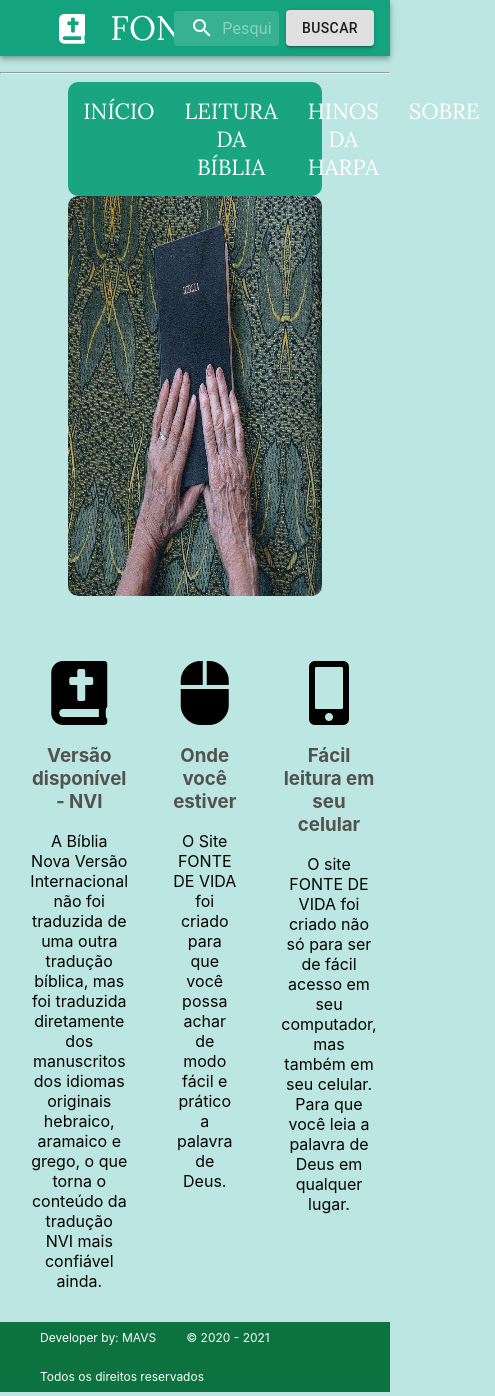
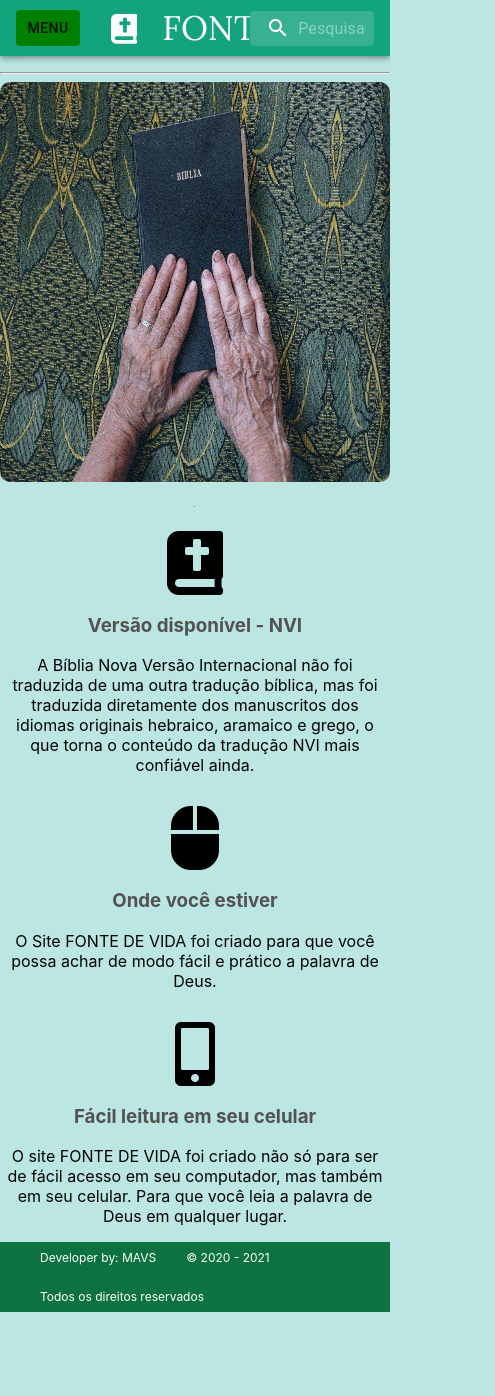
Before and after one commit to MarcoVercosa/proj-biblia, a React (Create React App) app in the folder client/: page / in a window 390 px wide. Shown: the whole page, 495 px wide, since content can reach past the window. After the commit the page ends 1316 px from the top, so only its background shows below. Built offline with nearby package versions, Linux system fonts and the light colour scheme.

Commit message:
Mobile 80%

```diff
--- a/client/src/App.css
+++ b/client/src/App.css
@@ -0,0 +1,3 @@
+.App{
+    width: 100%;
+}
--- a/client/src/components/article/article.css
+++ b/client/src/components/article/article.css
@@ -1,4 +1,4 @@
-.article-article{
+.artigo-article{
     display: flex;
     flex-direction: row;
     justify-content: center;
@@ -10,18 +10,17 @@
     gap: 15px;
 }
 
-.article-article h3{
+.artigo-article h3{
     color: rgb(82, 82, 82)
 
 }
 
-.article-article p{
+.artigo-article p{
     color: rgb(4, 4, 4)
 }
 
-.article-um, .article-dois, .article-tres{
-    transition: all 700ms ease;
-    border-radius: 25px;
+.artigo-article-div-um, .artigo-article-div-dois, .artigo-article-div-tres{
+
     width: 500px;
     padding: 15px;
 }
--- a/client/src/components/article/article.js
+++ b/client/src/components/article/article.js
@@ -5,10 +5,10 @@ export default function Article() {
 
     return (
 
-        <article className="article-article">
+        <article className="artigo-article">
             <hr></hr>
 
-            <div className="article-um">
+            <div className="artigo-article-div-um">
 
                 <span><i className="fas fa-bible fa-4x"> </i></span>
                 <h3>Versão disponível - NVI</h3>
@@ -17,7 +17,7 @@ export default function Article() {
                 aramaico e grego, o que torna o conteúdo da tradução NVI mais confiável ainda.</p>
             </div>
 
-            <div className="article-dois">
+            <div className="artigo-article-div-dois">
 
                 <span><i className="fas fa-mouse fa-4x" ></i></span>
                 <h3>Onde você estiver</h3>
@@ -26,7 +26,7 @@ export default function Article() {
                 </p>
             </div>
 
-            <div className="article-tres">
+            <div className="artigo-article-div-tres">
                 <span><i className="fas fa-mobile-alt fa-4x"></i></span>
                 <h3>Fácil leitura em seu celular</h3>
                 <p>O site FONTE DE VIDA foi criado não só para ser de fácil acesso em seu computador,
--- a/client/src/components/header/header.css
+++ b/client/src/components/header/header.css
@@ -0,0 +1,5 @@
+.SearchAppBar-spam{
+
+
+
+}
--- a/client/src/components/header/header.js
+++ b/client/src/components/header/header.js
@@ -1,5 +1,6 @@
 import { React, useState, memo } from 'react';
 import { Link } from "react-router-dom";
+import MenuIcon from '@material-ui/icons/Menu';
 import AppBar from '@material-ui/core/AppBar';
 import Toolbar from '@material-ui/core/Toolbar';
 import IconButton from '@material-ui/core/IconButton';
@@ -8,15 +9,27 @@ import InputBase from '@material-ui/core/InputBase';
 import { fade, makeStyles } from '@material-ui/core/styles';
 import SearchIcon from '@material-ui/icons/Search';
 import Button from '@material-ui/core/Button';
+import Menu from '@material-ui/core/Menu';
+import MenuItem from '@material-ui/core/MenuItem';
 import "./header.css"
+
+
 
 
 const useStyles = makeStyles((theme) => ({
     root: {
         flexGrow: 1,
+        [theme.breakpoints.down('xs')]: {
+            width: '100%'
+        },
+
     },
     menuButton: {
         marginRight: theme.spacing(2),
+        display: "none",
+        [theme.breakpoints.down('xs')]: {
+            display: 'block',
+        },
     },
     title: {
         flexGrow: 1,
@@ -67,12 +80,23 @@ const useStyles = makeStyles((theme) => ({
 }));
 
 function SearchAppBar() {
+    const [anchorEl, setAnchorEl] = useState(null);
+
+    const handleClick = (event) => {
+        setAnchorEl(event.currentTarget);
+    };
+
+    const handleClose = () => {
+        setAnchorEl(null);
+    };
+
     const classes = useStyles();
     const [dataPesquisa, setDataPesquisa] = useState()
 
     function Buscar(tecla) {
         if (tecla.key === "Enter") {
-            alert("Pressione o botão buscar para encontrar o que deseja")
+            // alert("Pressione o botão buscar para encontrar o que deseja")
+            window.location.href = `/biblianvi/pesquisa/${dataPesquisa}`
         }
     }
 
@@ -80,18 +104,49 @@ function SearchAppBar() {
         <div className={classes.root}>
             <AppBar position="relative" style={{ backgroundColor: "#14a37f" }}>
                 <Toolbar>
-                    <IconButton
+                    {/* <IconButton
                         edge="start"
                         className={classes.menuButton}
                         color="inherit"
                         aria-label="open drawer"
                     >
-                        {/* <MenuIcon /> */}
-                    </IconButton>
+                        <MenuIcon />
+
+                    </IconButton> */}
+
+
+                    <Button aria-controls="simple-menu"
+                     aria-haspopup="true"
+                     className={classes.menuButton}
+                     style={{ backgroundColor: "green" }} onClick={handleClick}>
+                        Menu
+
+                    <Menu
+                        id="simple-menu"
+                        anchorEl={anchorEl}
+                        keepMounted
+                        open={Boolean(anchorEl)}
+                        onClose={handleClose}
+                    >
+                        <Link className='li-vamos' to="/">
+                            <MenuItem onClick={handleClose}>INÍCIO</MenuItem></Link>
+                        <Link className='li-vamos' to="/biblianvi#selecionar">
+                            <MenuItem onClick={handleClose}>LEITURA DA BÍBLIA</MenuItem></Link>
+                        <Link className='li-vamos' to="/harpacrista">
+                            <MenuItem onClick={handleClose}>HINOS DA HARPA</MenuItem></Link>
+                        <Link className="li-vamos" to="/sobre">
+                            <MenuItem onClick={handleClose}>SOBRE</MenuItem></Link>
+                    </Menu>
+                    </Button>
+
+
+
+
+
                     <Typography style={{ display: "flex", fontFamily: 'Lora' }}
                         className={classes.title} variant="h4" noWrap>
                         <span style={{ marginLeft: "15px" }}
-                            className="icone-bible"><i className="fas fa-bible fa-sm"></i></span> <span style={{ marginLeft: "25px" }}> FONTE DE VIDA on line</span>
+                            className="icone-bible"><i className="fas fa-bible fa-sm"></i></span> <span className="SearchAppBar-spam" style={{ marginLeft: "25px" }}> FONTE DE VIDA on line</span>
                     </Typography>
                     <div className={classes.search}>
                         <div className={classes.searchIcon}>
@@ -109,12 +164,12 @@ function SearchAppBar() {
                         />
 
                     </div>
-                    <Link to={`/biblianvi/pesquisa/${dataPesquisa}`}>
+                    {/* <Link to={`/biblianvi/pesquisa/${dataPesquisa}`}>
                         <Button
                             style={{ marginLeft: "7px" }}
                             variant="contained">Buscar
                         </Button>
-                    </Link>
+                    </Link> */}
                 </Toolbar>
             </AppBar>
         </div >
--- a/client/src/components/menu/menu.css
+++ b/client/src/components/menu/menu.css
@@ -1,4 +1,4 @@
-menu{
+.menu-menu{
     padding: 0;
 
 }
--- a/client/src/components/menu/menu.js
+++ b/client/src/components/menu/menu.js
@@ -6,7 +6,7 @@ import { HashLink as Link } from "react-router-hash-link"// o hash faz funcionar
 export default function Menu() {
 
     return (
-        <menu>
+        <menu className="menu-menu">
             <hr></hr>
             <ul className="menu-ul">
 
--- a/client/src/index.css
+++ b/client/src/index.css
@@ -9,9 +9,157 @@ body {
   padding: 0;
   box-sizing: border-box;
   background-color: #bbe6e1;
+  display: block
+
 }
 
 code {
   font-family: source-code-pro, Menlo, Monaco, Consolas, 'Courier New',
     monospace;
 }
+
+
+@media screen and (max-width: 600px) {
+	body {
+    /* background-color: red; */
+    max-width: 600px
+
+  }
+
+  /* desativa menu acima imagem pagina inicial componente <menu/> */
+  .menu-ul{
+    display: none;
+  }
+/* Imagem página inicial */
+  .menu-menu .menu-imagem{
+    width: 100%;
+  }
+
+
+/* configura artigos abaixo imagem página inicial */
+  .artigo-article{
+    flex-direction: column !important;
+    padding: 0 !important;
+    margin: 0 auto !important;
+    width: 100% !important;
+  }
+  .artigo-article-div-um,.artigo-article-div-dois, .artigo-article-div-tres{
+    /* width: auto !important;   */
+    padding: 0px !important;
+    margin: 0 auto !important;
+    width: 100% !important
+  }
+
+  /* Página para selecionar antigo ou novo testamento */
+  .biblia-div-um{
+    width: 100%;
+  }
+
+  .biblia-div-um div{
+    margin: 0 auto;
+    padding: 0;
+  }
+  .carrosel-div{
+    width: 100%;
+    margin: 0 auto;
+    padding: 0;
+  }
+  /* imagem gerada quando seleciona o testamento */
+  .carrosel-div img{
+    width: 100%;
+    margin-bottom: 20px;
+  }
+
+  /* PAINEL LEITURA */
+  .painelleitura-menu{
+    display: none
+  }
+
+  .painelleiturabiblia-menu{
+    width: 100%;
+    padding: 0;
+  }
+  .painelleitura-article{
+    width: 100%;
+    padding: 0;
+    margin: 0;
+  }
+
+  .painelleitura-article-paginacao{
+    width: 100%;
+  }
+
+
+/* Curiosidades */
+  .painelleitura-article-article{
+    grid-template-columns:  1fr
+  }
+
+  .painelleitura-article-ul {
+    margin-top: 5px;
+    display:flex;
+    flex-direction: column;
+    width: auto;
+    justify-content:center;
+    text-align: center;
+  }
+  .painelleitura-article-li{
+    margin-bottom: 25px;
+  }
+
+  /* Página PESQUISAS */
+
+  .pesquisabibia-article-div-palavra{
+    width: 100%;
+
+  }
+  .pesquisabibia-article{
+    width: 100%;
+    margin: 0 auto;
+    padding: 0;
+  }
+
+  .pesquisabibia-article-div-um{
+    grid-template-columns: 100%;
+    margin: 0 auto;
+    padding: 0;
+  }
+  .pesquisabibia-article-div-dois{
+    margin: 0 auto;
+    padding: 0;
+  }
+
+  .pesquisabibia-article-div-paginas{
+    display: flex;
+    justify-content: center;
+    text-align: center;
+  }
+  .pesquisabibia-article-div-paginas-li-ul{
+    flex-direction: column;
+    width: auto;
+    justify-content:center;
+    text-align: center;
+  }
+  .pesquisabibia-article-div-paginas-li-ul li{
+    display: flex;
+    justify-content:center;
+    text-align: center;
+  }
+
+  .pesquisabibia-article-div-paginas-li-left{
+    margin: 0
+  }
+  .pesquisabibia-article-div-paginas-li-right{
+    margin: 0
+  }
+  .pesquisabibia-article-div-paginas-li-left span i{
+    margin-right: 20px;
+  }
+  .pesquisabibia-article-div-paginas-li-right span i{
+    margin-left: 20px;
+  }
+
+/* HINOS HARPA */
+
+
+}
```
Also changed, not shown: 1 other file (tests, documents, lock files or other folders).
